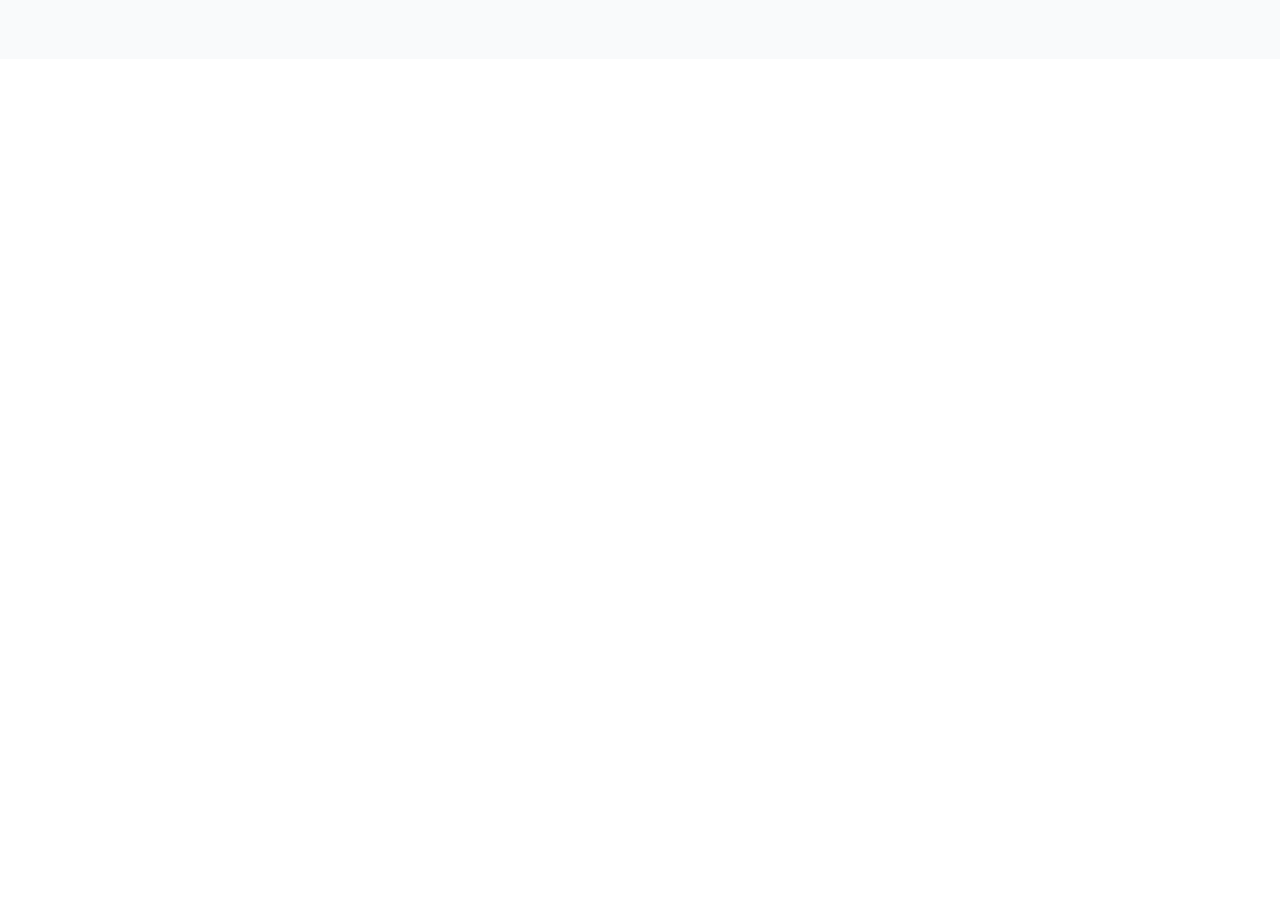
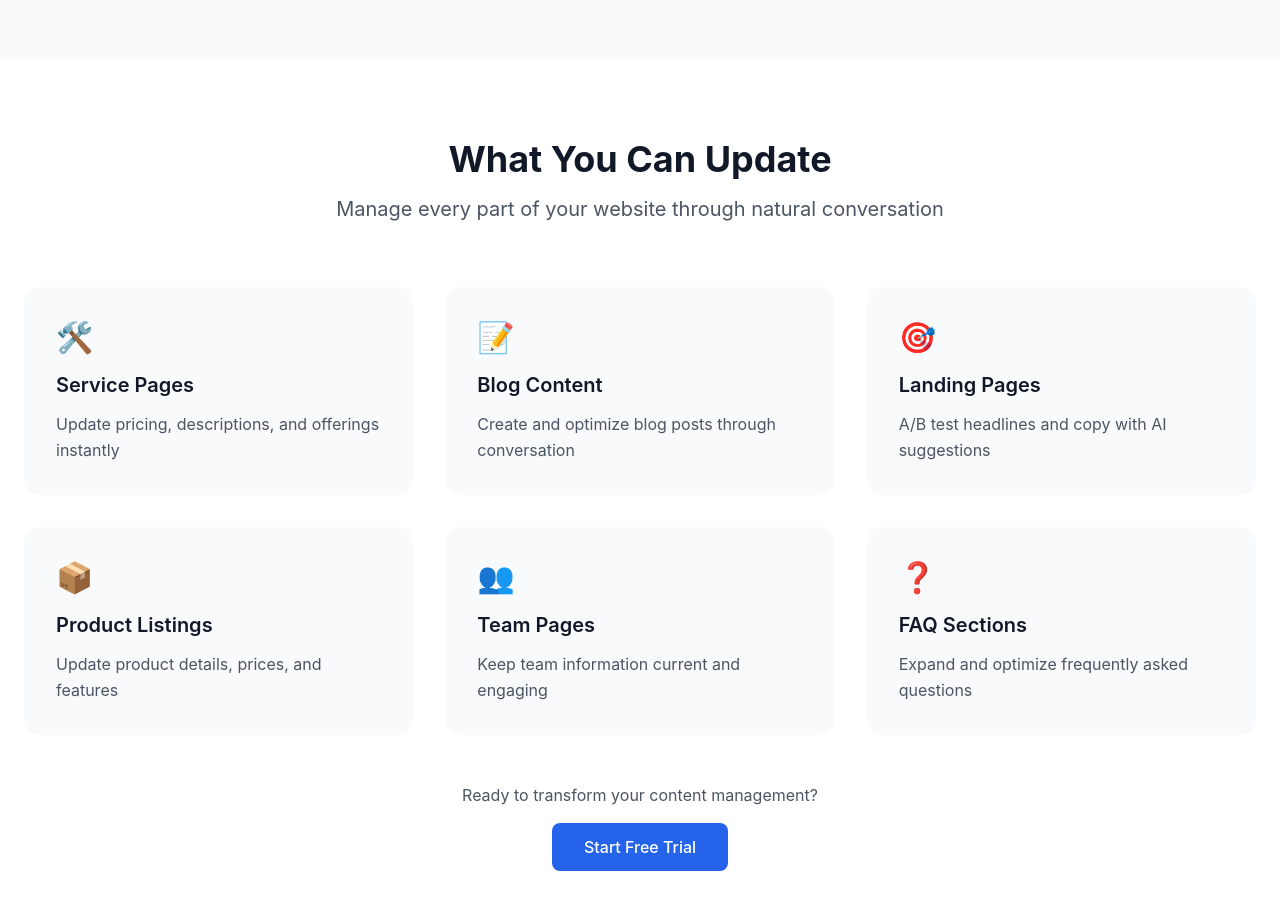
Before and after one commit to ContentWeaverAI/Platform, a Next.js app in the folder apps/frontend/: page / in a window 1280 px wide. Shown: the part 1340-2249 px from the top of the page. Before the commit the page ends 1399 px from the top, so only its background shows below. Built offline with nearby package versions, Linux system fonts and the light colour scheme.

Commit message:
feat: add Features section showing update capabilities

```diff
--- a/apps/frontend/pages/index.js
+++ b/apps/frontend/pages/index.js
@@ -2,6 +2,7 @@ import Head from 'next/head'
 import Header from '../src/components/layout/header'
 import Hero from '../src/components/sections/hero'
 import HowItWorks from '../src/components/sections/how-it-works'
+import Features from '../src/components/sections/features'
 
 export default function Home() {
   return (
@@ -15,7 +16,7 @@ export default function Home() {
         <main>
           <Hero />
           <HowItWorks />
-          {/* More sections coming next */}
+          <Features />
         </main>
       </div>
     </>
--- a/apps/frontend/src/components/sections/features.jsx
+++ b/apps/frontend/src/components/sections/features.jsx
@@ -1,46 +1,73 @@
-import React from 'react';
-
-const Features = () => {
+export default function Features() {
   const features = [
     {
-      icon: '💬',
-      title: 'Chat-Based Updates',
-      description: 'Simply tell our AI what changes you want. No forms, no complex interfaces.'
+      title: "Service Pages",
+      description: "Update pricing, descriptions, and offerings instantly",
+      icon: "🛠️"
     },
     {
-      icon: '🚀',
-      title: 'Instant Deployment',
-      description: 'Changes go live immediately. Preview before publishing with one click.'
+      title: "Blog Content",
+      description: "Create and optimize blog posts through conversation",
+      icon: "📝"
     },
     {
-      icon: '🛡️',
-      title: 'Safe & Controlled',
-      description: 'AI suggests changes, you approve them. Full control over your content.'
+      title: "Landing Pages",
+      description: "A/B test headlines and copy with AI suggestions",
+      icon: "🎯"
+    },
+    {
+      title: "Product Listings",
+      description: "Update product details, prices, and features",
+      icon: "📦"
+    },
+    {
+      title: "Team Pages",
+      description: "Keep team information current and engaging",
+      icon: "👥"
+    },
+    {
+      title: "FAQ Sections",
+      description: "Expand and optimize frequently asked questions",
+      icon: "❓"
     }
-  ];
+  ]
 
   return (
     <section id="features" className="py-20 bg-white">
-      <div className="max-w-7xl mx-auto px-4 sm:px-6 lg:px-8">
+      <div className="max-w-7xl mx-auto px-6">
+        {/* Section Header */}
         <div className="text-center mb-16">
-          <h2 className="text-4xl font-bold text-gray-900 mb-4">How It Works</h2>
+          <h2 className="text-4xl font-bold text-gray-900 mb-4">
+            What You Can Update
+          </h2>
           <p className="text-xl text-gray-600 max-w-2xl mx-auto">
-            Simple, powerful content management through AI conversation
+            Manage every part of your website through natural conversation
           </p>
         </div>
 
-        <div className="grid grid-cols-1 md:grid-cols-3 gap-8">
+        {/* Features Grid */}
+        <div className="grid grid-cols-1 md:grid-cols-2 lg:grid-cols-3 gap-8">
           {features.map((feature, index) => (
-            <div key={index} className="text-center p-6">
-              <div className="text-4xl mb-4">{feature.icon}</div>
-              <h3 className="text-xl font-semibold text-gray-900 mb-3">{feature.title}</h3>
-              <p className="text-gray-600">{feature.description}</p>
+            <div key={index} className="bg-gray-50 rounded-2xl p-8 hover:shadow-lg transition-shadow">
+              <div className="text-3xl mb-4">{feature.icon}</div>
+              <h3 className="text-xl font-semibold text-gray-900 mb-3">
+                {feature.title}
+              </h3>
+              <p className="text-gray-600 leading-relaxed">
+                {feature.description}
+              </p>
             </div>
           ))}
         </div>
+
+        {/* CTA */}
+        <div className="text-center mt-12">
+          <p className="text-gray-600 mb-4">Ready to transform your content management?</p>
+          <button className="bg-blue-600 text-white px-8 py-3 rounded-lg font-medium hover:bg-blue-700 transition-colors">
+            Start Free Trial
+          </button>
+        </div>
       </div>
     </section>
-  );
-};
-
-export default Features;
+  )
+}
```
